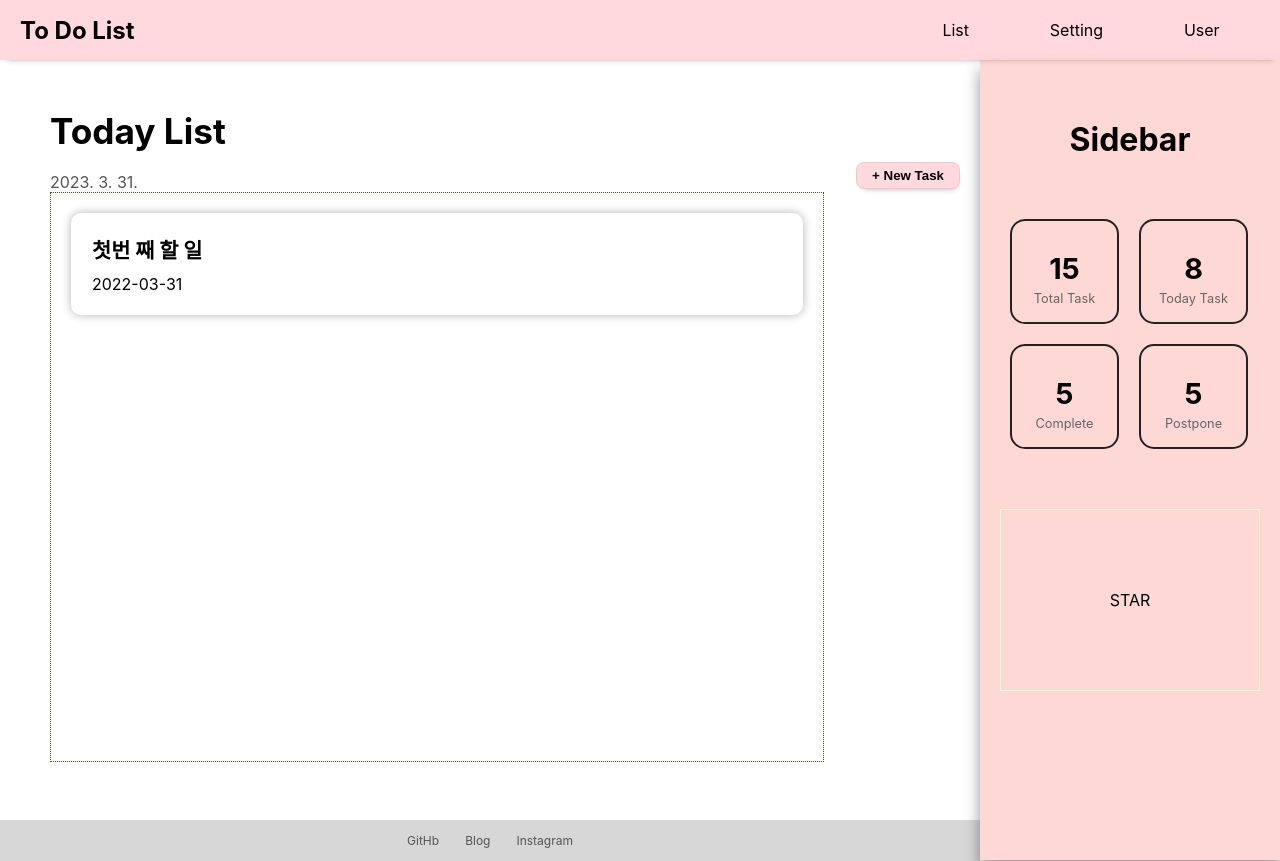
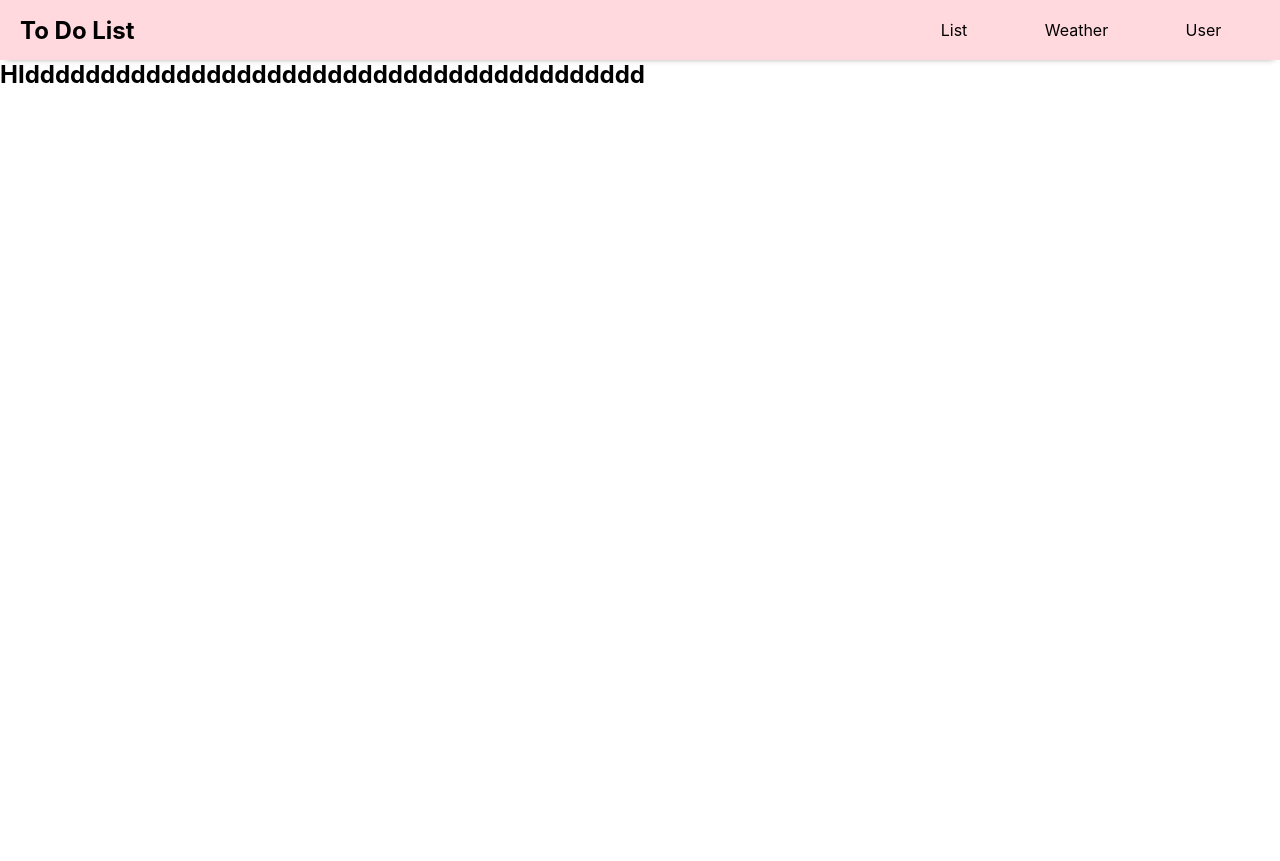
Before and after one commit to Emma-Hyejin/Mini-project, a React (Create React App) app in the folder todolist/: page /weather in a window 1280 px wide. After the commit the page ends 800 px from the top, so only its background shows below. Built offline with nearby package versions, Linux system fonts and the light colour scheme.

Commit message:
weather open API 구현을 위한 준비

```diff
--- a/todolist/src/App.jsx
+++ b/todolist/src/App.jsx
@@ -2,21 +2,31 @@ import React from 'react';
 import './App.css';
 import Navbar from './Navbar';
 import Main from './Main';
+import Weather from './Weather';
 import {Routes, Route} from 'react-router-dom';
 
 function App() {
   return (
+
     <div className="App">
       <main>
-      <section className="main">
-        <Navbar/>
+      <Navbar/>
+      {/* <section className="main">
         <Routes>
             <Route path="/" element={Main}/>
+            <Route path="/weather" element={Weather}/>
+        </Routes>
+      </section> */}
+      <section className="main">
+        <Routes>
+            <Route path="/" element={<Main/>}/>
+            <Route path="/weather" element={<Weather/>}/>
         </Routes>
       </section>
-      <Main/>
+      {/* <Main/> */}
       </main>
     </div>
+
   );
 }
 
--- a/todolist/src/Navbar.jsx
+++ b/todolist/src/Navbar.jsx
@@ -6,11 +6,11 @@ const Navbar = () => {
     return(
         <div className="navbar">
             <div className="navbar__logo">
-                <span clasName="logo">To Do List</span>
+                <span className="logo">To Do List</span>
             </div>
             <div className="navbar__menu">
                 <Link to="/" className="navbar__menu_link">List</Link>
-                <Link to="#" className="navbar__menu_link">Setting</Link>
+                <Link to="/weather" className="navbar__menu_link">Weather</Link>
                 <span className="navbar__user">User</span>
             </div>
         </div>
--- /dev/null
+++ b/todolist/src/Weather.jsx
@@ -0,0 +1,11 @@
+import React from 'react';
+
+const Weather = () => {
+    return(
+        <div>
+            <h2>HIddddddddddddddddddddddddddddddddddddddddd</h2>
+        </div>
+    )
+}
+
+export default Weather;
```
